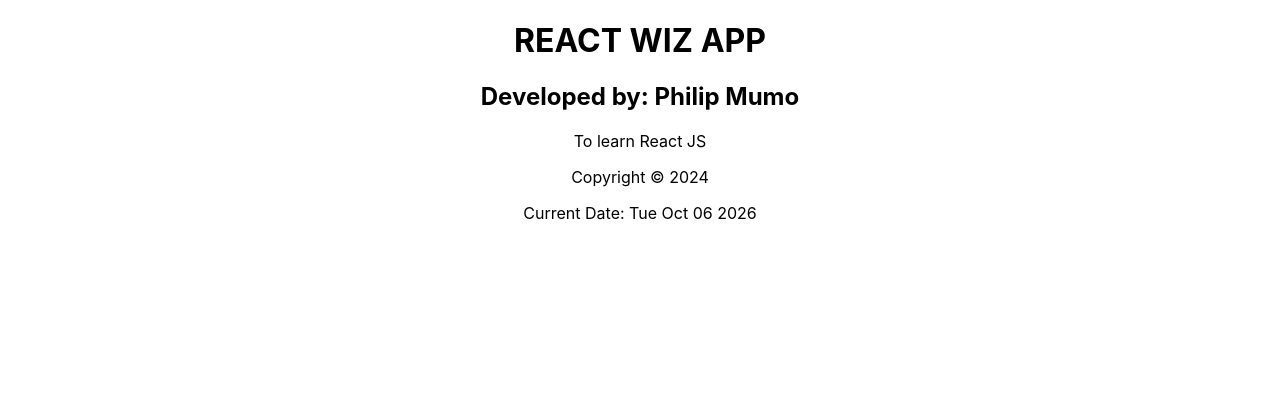
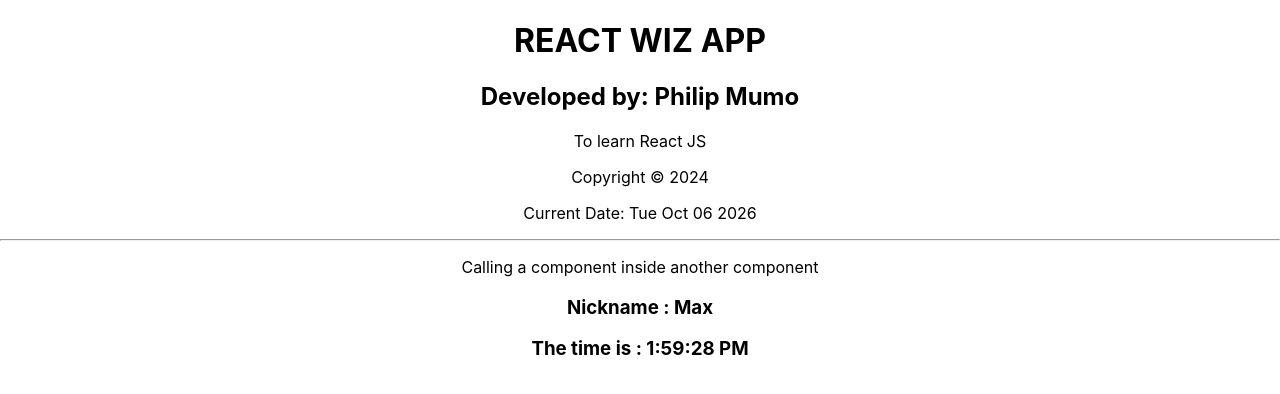
Before and after one commit to philipmogul/reactWiz, a React (Create React App) app: page / in a window 1280 px wide. Shown: the top 394 px of the page. Built offline with nearby package versions, Linux system fonts and the light colour scheme.

Commit message:
Calling a component within another component

```diff
--- a/src/App.js
+++ b/src/App.js
@@ -1,5 +1,19 @@
 
 import './App.css';
+
+// Testing multiple components
+// A component renders back jsx
+const Person = () => {
+
+  return (
+    <>
+      <h3>Nickname : Max</h3>
+      <h3>The time is : {new Date().toLocaleTimeString()} </h3>
+    </>
+  );
+}
+
+
 
 
 // const can be used instead of a generic function keyword infront of function name
@@ -19,6 +33,10 @@ const App = () => {
         <p>{purpose}</p>
         <p>Copyright &copy; {copyrightyear}</p>
         <p>Current Date: {currentdate.toDateString()}</p>
+        <hr />
+        <p>
+          Calling a component inside another component <Person />
+        </p>
       </>
     </div>
   );
```
